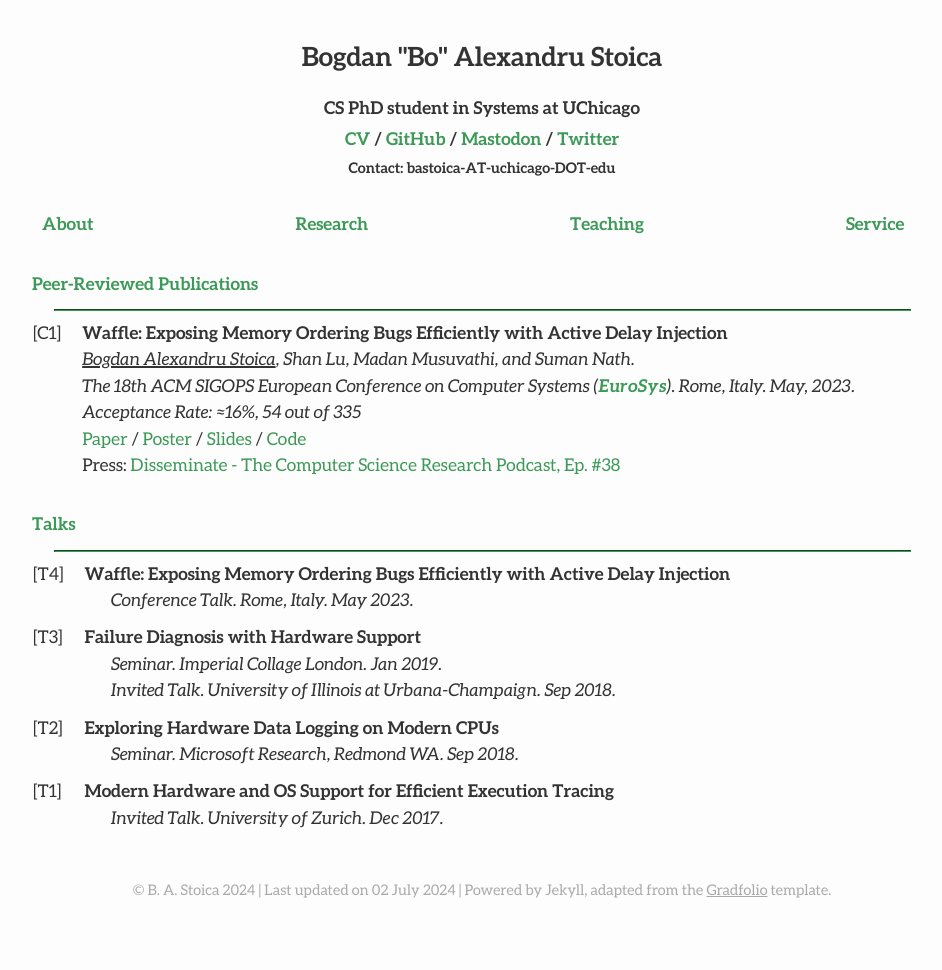
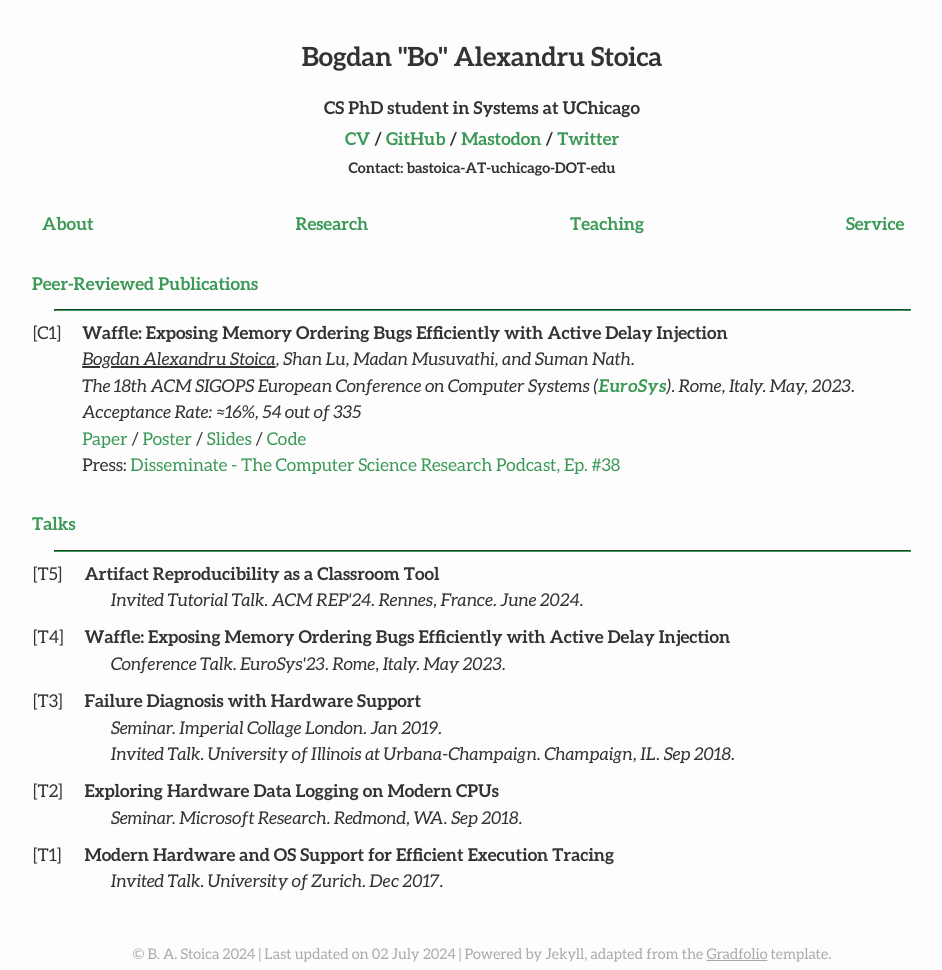
Before and after one commit to bastoica/bastoica.github.io, a Jekyll site: the page built from research.md, in a window 1280 px wide. Shown: the whole page, without its empty margins (158-1100 px from the left). Built offline with Jekyll 4.4.1, drawn with Linux system fonts in a browser that asks for light colours; nearby versions of some CDN libraries.

Commit message:
Added REP'24 talk

```diff
--- a/research.md
+++ b/research.md
@@ -30,10 +30,17 @@ published: true
 
 <table id="talksTable" style="border-collapse: collapse;">
   <tr>
+    <td class="table-left-column">[T5]</td>
+    <td class="table-right-column">
+	  <b>Artifact Reproducibility as a Classroom Tool</b><br>
+	  <i>&emsp;&ensp;Invited Tutorial Talk. ACM REP'24. Rennes, France. June 2024.</i><br>
+	</td>
+  </tr>
+  <tr>
     <td class="table-left-column">[T4]</td>
     <td class="table-right-column">
 	  <b>Waffle: Exposing Memory Ordering Bugs Efficiently with Active Delay Injection</b><br>
-	  <i>&emsp;&ensp;Conference Talk. Rome, Italy. May 2023.</i><br>
+	  <i>&emsp;&ensp;Conference Talk. EuroSys'23. Rome, Italy. May 2023.</i><br>
 	</td>
   </tr>
   <tr>
@@ -41,14 +48,14 @@ published: true
     <td class="table-right-column">
 	  <b>Failure Diagnosis with Hardware Support</b><br>
 	  <i>&emsp;&ensp;Seminar. Imperial Collage London. Jan 2019.</i><br>
-	  <i>&emsp;&ensp;Invited Talk. University of Illinois at Urbana-Champaign. Sep 2018.</i><br>
+	  <i>&emsp;&ensp;Invited Talk. University of Illinois at Urbana-Champaign. Champaign, IL. Sep 2018.</i><br>
 	</td>
   </tr>
   <tr>
     <td class="table-left-column">[T2]</td>
     <td class="table-right-column">
 	  <b>Exploring Hardware Data Logging on Modern CPUs</b><br>
-	  <i>&emsp;&ensp;Seminar. Microsoft Research, Redmond WA. Sep 2018.</i><br>
+	  <i>&emsp;&ensp;Seminar. Microsoft Research. Redmond, WA. Sep 2018.</i><br>
 	</td>
   </tr>
   <tr>
```
